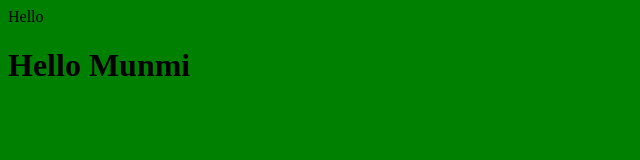
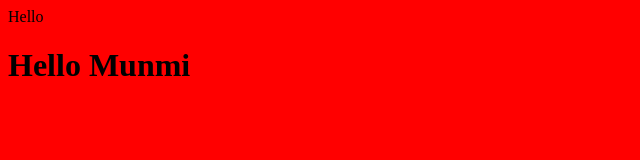
Before and after one commit to Munmi/Codedeploy, a plain HTML site: page files/index.html in a window 1280 px wide. Shown: the whole page, without its empty margins (0-640 px from the left). Drawn offline with Linux system fonts and the light colour scheme.

Commit message:
Update index.html

```diff
--- a/files/index.html
+++ b/files/index.html
@@ -1,6 +1,6 @@
 <html>
     <head> Hello </head>
-    <body bgcolor="green">
+    <body bgcolor="red">
     <h1> Hello Munmi </h1>
  </body>
 </html>
```
